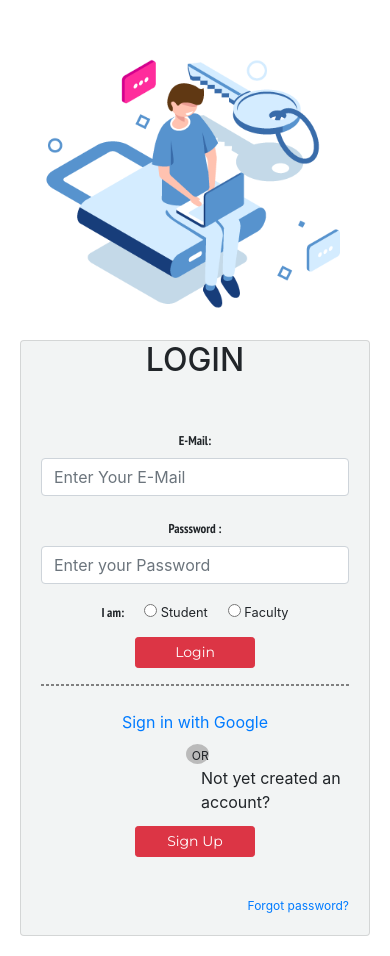
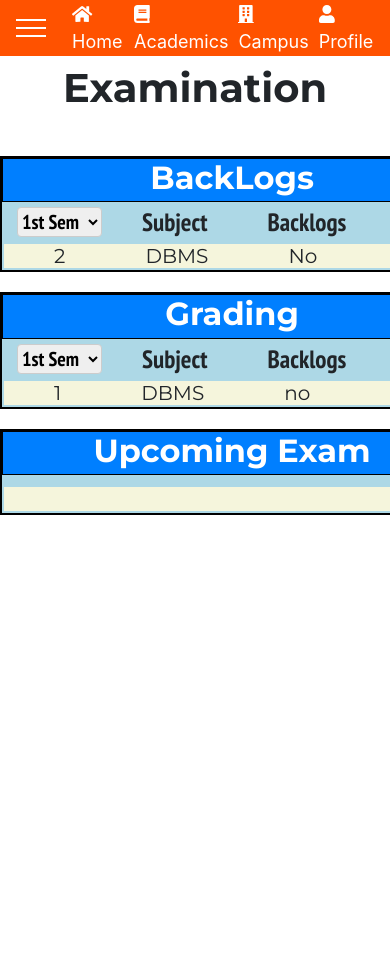
Before and after one commit to Global-ERP-System/GERP-Frontend-Final, a React (Create React App) app: page /exam in a window 390 px wide. Before the commit this address led to /. After the commit the page ends 844 px from the top, so only its background shows below. Built offline with nearby package versions, Linux system fonts and the light colour scheme.

Commit message:
Fixed Student Exam Page

```diff
--- a/src/components/MainComponent.js
+++ b/src/components/MainComponent.js
@@ -51,7 +51,7 @@ class MainComponent extends Component {
   constructor(props) {
     super(props);
     this.state = {
-      isLoggedIn: false,
+      isLoggedIn: true,
       facultyLoggedIn: false,
     };
     this.onButtonClick = this.onButtonClick.bind(this);
@@ -73,7 +73,7 @@ class MainComponent extends Component {
   render() {
     if (this.state.isLoggedIn) {
       return (
-        <div>
+        <div style={{overflow: "auto"}}>
           <Router>
             <Header clickFunc={this.onButtonClick} />
 
--- a/src/components/Student/Exam/ExaminatioUpcoming.js
+++ b/src/components/Student/Exam/ExaminatioUpcoming.js
@@ -11,9 +11,9 @@ export default class ExaminatioUpcoming extends Component {
                             <h2 style={{textAlign:"center"}}>Upcoming Exam</h2>
                         </div>
                         <div className="valueFeild_Upcomingexam">
-                            <h3></h3>
-                            <h3></h3>
-                            <h3></h3>
+                            <h3> </h3>
+                            <h3> </h3>
+                            <h3> </h3>
                         </div>
                         <div className="Values_Upcomingexam">
                             <h3>&nbsp;</h3>
--- a/src/components/Student/Exam/Examination.css
+++ b/src/components/Student/Exam/Examination.css
@@ -1,26 +1,29 @@
-.Main_Backlog
-{
+.Main_Backlog {
   width: 100%;
-    /* background-color: burlywood; */
-    /* border: 1px solid rgb(12, 12, 12); */
   margin: 0px 0px;
 }
-.Mainbox_Backlog, .Mainbox_Grading, .Main_Upcomingexam {
+.Mainbox_Backlog,
+.Mainbox_Grading,
+.Main_Upcomingexam {
   font-family: 'Montserrat';
-    font-weight:700;
+  font-weight: 700;
   border: 2px solid black;
   background-color: beige;
   width: 60%;
   margin: 20px auto;
 }
-.Header_Backlog h2, .Header_Grading h2, .Header_Upcomingexam h2 {
+.Header_Backlog h2,
+.Header_Grading h2,
+.Header_Upcomingexam h2 {
   border: 1px solid black;
   background-color: #007fff;
   color: white;
   font-family: 'Montserrat';
   font-weight: 700;
 }
-.valueFeild_Backlog, .valueFeild_Grading, .valueFeild_Upcomingexam {
+.valueFeild_Backlog,
+.valueFeild_Grading,
+.valueFeild_Upcomingexam {
   display: flex;
   font-family: 'Pt sans narrow';
   font-weight: bold;
@@ -28,14 +31,17 @@
   /* border: 2px solid lightblue; */
   background-color: lightblue;
 }
-#Visibility2
-{
+#Visibility2 {
   margin: 0px 5px 0px 25px;
 }
-.valueFeild_Backlog h3, .valueFeild_Grading h3, .valueFeild_Upcomingexam h3{
+.valueFeild_Backlog h3,
+.valueFeild_Grading h3,
+.valueFeild_Upcomingexam h3 {
   margin: 0px 0px 0px 210px;
 }
-.Values_Backlog, .Values_Grading, .Values_Upcomingexam {
+.Values_Backlog,
+.Values_Grading,
+.Values_Upcomingexam {
   display: flex;
   font-family: 'Montserrat';
   font-weight: 400;
@@ -43,6 +49,77 @@
   border: 2px solid lightblue;
   background-color: beige;
 }
-.Values_Backlog h3, .Values_Grading h3 , .Values_Upcomingexam h3 {
+.Values_Backlog h3,
+.Values_Grading h3,
+.Values_Upcomingexam h3 {
   margin: 0px 161px 0px 100px;
 }
+@media screen and (max-width: 1000px) {
+  .Mainbox_Backlog,
+  .Mainbox_Grading,
+  .Main_Upcomingexam {
+    width: 100vh;
+  }
+  .valueFeild_Backlog h3,
+  .valueFeild_Grading h3,
+  .valueFeild_Upcomingexam h3 {
+    margin: 0 130px 0 50px;
+    font-size: 25px;
+  }
+  #Visibility2 {
+    margin: 0 80px 0 70px;
+  }
+  .Values_Backlog h3,
+  .Values_Grading h3,
+  .Values_Upcomingexam h3 {
+    margin: 0 100px 0 100px;
+    font-size: 20px;
+  }
+  .valueFeild_Backlog,
+  .valueFeild_Grading,
+  .valueFeild_Upcomingexam {
+    padding: 5px;
+    align-items: center;
+    text-align: center;
+  }
+}
+
+@media screen and (max-width: 800px) {
+  .Main_Backlog h1 {
+    margin: unset;
+  }
+  .Mainbox_Backlog,
+  .Mainbox_Grading,
+  .Main_Upcomingexam {
+    width: 55vh;
+  }
+  .Header_Backlog h2,
+  .Header_Grading h2,
+  .Header_Upcomingexam h2 {
+    margin: unset;
+  }
+  #Visibility2 {
+    padding: unset;
+    margin: 0 10px 0 10px;
+    font-size: 20px;
+  }
+  .valueFeild_Backlog,
+  .valueFeild_Grading,
+  .valueFeild_Upcomingexam {
+    padding: 5px;
+    align-items: center;
+    text-align: center;
+  }
+  .valueFeild_Backlog h3,
+  .valueFeild_Grading h3,
+  .valueFeild_Upcomingexam h3 {
+    margin: 0 30px 0 30px;
+    font-size: 25px;
+  }
+  .Values_Backlog h3,
+  .Values_Grading h3,
+  .Values_Upcomingexam h3 {
+    margin: 0 30px 0 50px;
+    font-size: 20px;
+  }
+}
```
Also changed, not shown: 1 other file (tests, documents, lock files or other folders). Lines whose indentation alone changed are shown as unchanged.
